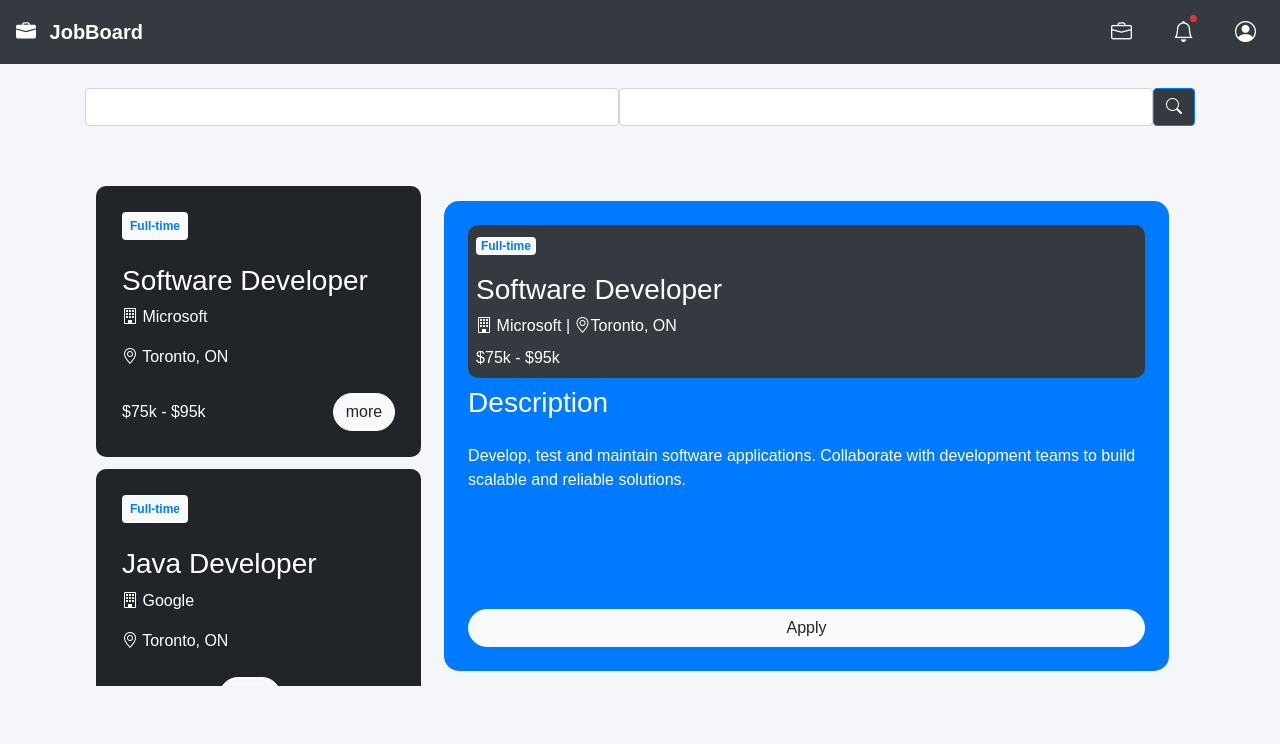
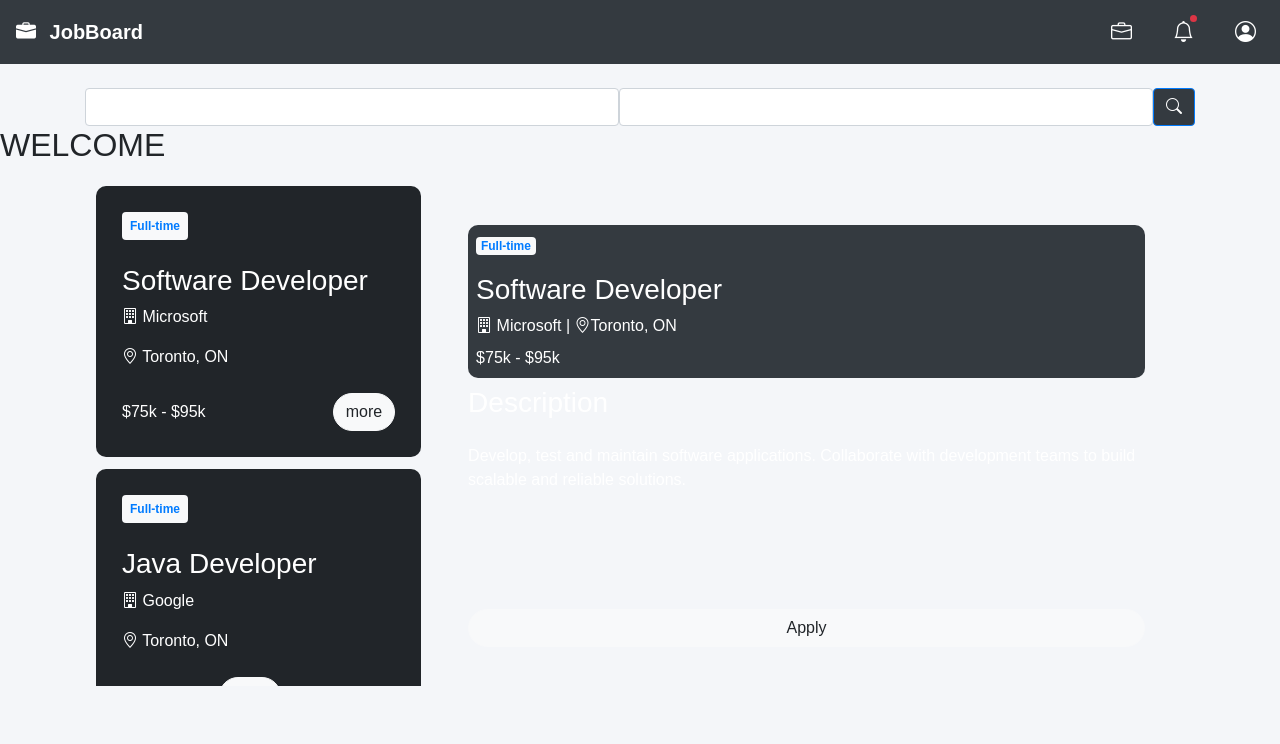
Before and after one commit to tchaptchetyohann/jobBoard, a website: page index.html in a window 1280 px wide. Drawn offline with nearby package versions, Linux system fonts and the light colour scheme.

Commit message:
first update

```diff
--- a/index.html
+++ b/index.html
@@ -75,7 +75,7 @@
     </button>
 </div>
 <div style="height: 30px;">
-
+ <h2> WELCOME </h2>
 </div>
 
 <div class="job-layout" style="width: 85%;">
@@ -129,7 +129,7 @@
         </div>
 
         <!-- RIGHT SIDE: JOB DESCRIPTION -->
-        <div class="job-details bg-primary text-white p-4 flex-fill d-flex flex-column" style="min-height: 400px; margin: 15px;border-radius: 15px">
+        <div class="job-details  text-white p-4 flex-fill d-flex flex-column" style="min-height: 400px; margin: 15px;border-radius: 15px">
 
             <div class=" details-heard bg-dark text-white p-2 ">
 
```
